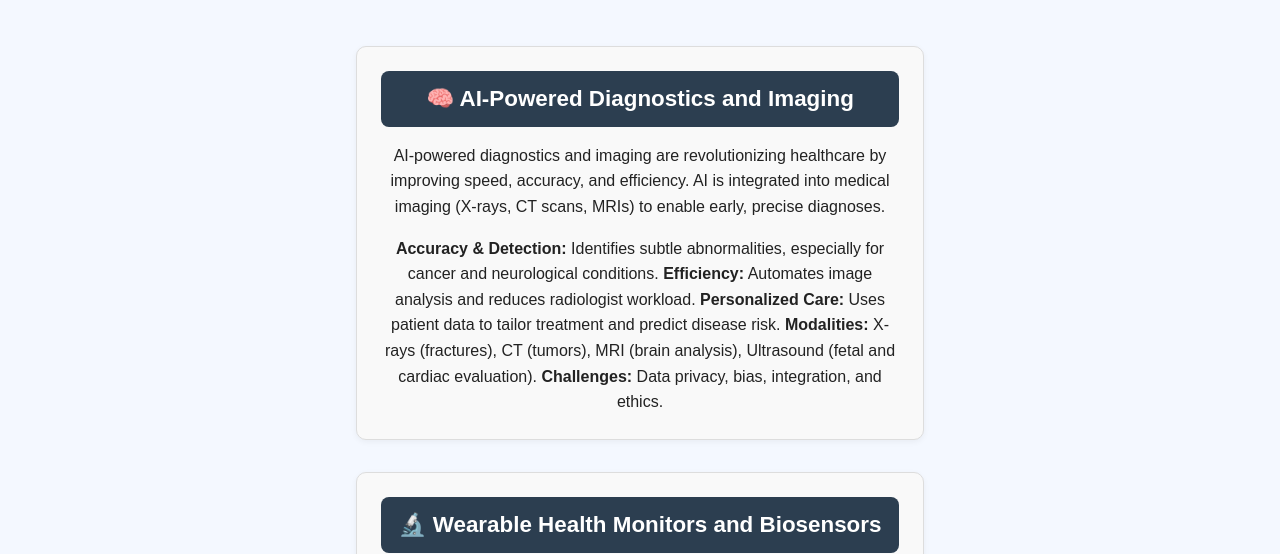
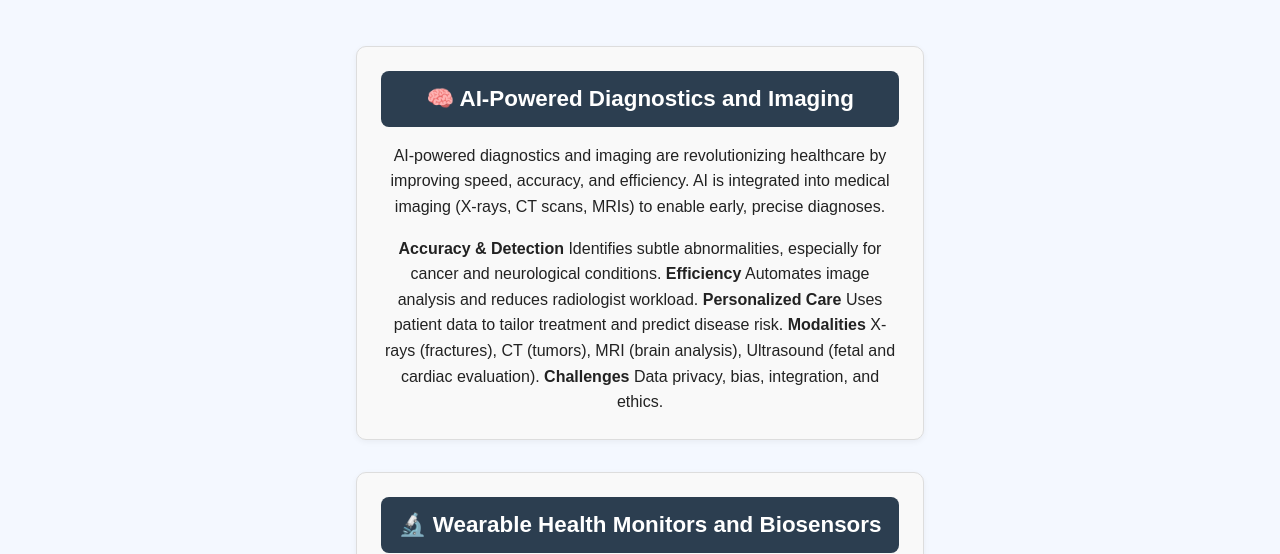
Before and after one commit to AyiembaPearl/microlearning-coach, a plain HTML site: page news.html in a window 1280 px wide. Shown: the part 246-800 px from the top of the page. Drawn offline with Linux system fonts and the light colour scheme.

Commit message:
news edit

```diff
--- a/news.html
+++ b/news.html
@@ -30,11 +30,16 @@
       🧠 AI-Powered Diagnostics and Imaging
     </a>
     <p>AI-powered diagnostics and imaging are revolutionizing healthcare by improving speed, accuracy, and efficiency. AI is integrated into medical imaging (X-rays, CT scans, MRIs) to enable early, precise diagnoses.</p>
-      <strong>Accuracy & Detection:</strong> Identifies subtle abnormalities, especially for cancer and neurological conditions.
-      <strong>Efficiency:</strong> Automates image analysis and reduces radiologist workload.
-      <strong>Personalized Care:</strong> Uses patient data to tailor treatment and predict disease risk.
-      <strong>Modalities:</strong> X-rays (fractures), CT (tumors), MRI (brain analysis), Ultrasound (fetal and cardiac evaluation).
-      <strong>Challenges:</strong> Data privacy, bias, integration, and ethics.
+      <strong>Accuracy & Detection</strong>
+      Identifies subtle abnormalities, especially for cancer and neurological conditions.
+      <strong>Efficiency</strong>
+      Automates image analysis and reduces radiologist workload.
+      <strong>Personalized Care</strong>
+      Uses patient data to tailor treatment and predict disease risk.
+      <strong>Modalities</strong>
+      X-rays (fractures), CT (tumors), MRI (brain analysis), Ultrasound (fetal and cardiac evaluation).
+      <strong>Challenges</strong>
+      Data privacy, bias, integration, and ethics.
   </div>
 
   <!-- Wearable Biosensors -->
```
